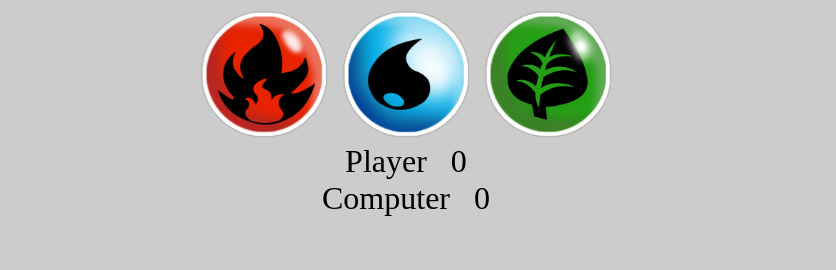
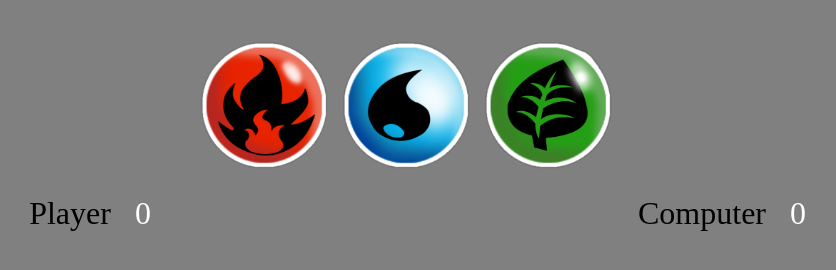
Before and after one commit to HenryQHuynh/rpsGame, a plain HTML site: page index.html in a window 1280 px wide. Shown: the whole page, without its empty margins (234-1070 px from the left). Drawn offline with Linux system fonts and the light colour scheme.

Commit message:
Adding in basic JS code for selection functionality

```diff
--- a/index.html
+++ b/index.html
@@ -10,9 +10,15 @@
 </head>
 <body>
    <div class="selections">
-      <button class="selection"><img class="resize" src="pics/fire.png" alt="fire"></button>
-      <button class="selection"><img class="resize" src="pics/water.png" alt="water"></button>
-      <button class="selection"><img class="resize" src="pics/grass.png" alt="grass"></button>
+      <button class="selection" data-selection="fire">
+         <img class="resize" src="pics/fire.png" alt="fire">
+      </button>
+      <button class="selection" data-selection="water">
+         <img class="resize" src="pics/water.png" alt="water">
+      </button>
+      <button class="selection" data-selection="grass">
+         <img class="resize" src="pics/grass.png" alt="grass">
+      </button>
    </div>
    <div class="results">
       <div>
@@ -23,6 +29,12 @@
          Computer
          <span class="result-score">0</span>
       </div>
+      <!-- <div class="result-selection winner">
+         <img class="resize" src="pics/fire.png" alt="fire">
+      </div>
+      <div class="result-selection">
+         <img class="resize" src="pics/grass.png" alt="grass">
+      </div> -->
    </div>
 </body>
 </html>
--- a/script.js
+++ b/script.js
@@ -0,0 +1,12 @@
+const selectionButtons = document.querySelectorAll('[data-selection]')
+
+selectionButtons.forEach(selectionButton => {
+   selectionButton.addEventlistener('click', e => {
+      const selectionName = selectionButton.dataset.selection
+      makeSelection(selectionName)
+   })
+})
+
+function makeSelection(selection) {
+   console.log(selection)
+}
--- a/styles.css
+++ b/styles.css
@@ -1,5 +1,5 @@
 body {
-   background-color: #ccc;
+   background-color: grey;
 }
 
 .selections {
@@ -12,8 +12,10 @@ body {
    border: none;
    outline: none;
    cursor: pointer;
+   font-size: 2rem;
    transition: 100ms;
    margin: 0.05rem;
+   margin-top: 2rem;
 }
 
 .resize {
@@ -25,10 +27,10 @@ body {
 }
 
 .results {
-
+   margin-top: 1rem;
    display: grid;
    justify-content: center;
-   grid-template-columns: repeat(2, lfr);
+   grid-template-columns: repeat(2, 1fr);
    justify-items: center;
    align-items: center;
    font-size: 2rem;
@@ -36,5 +38,13 @@ body {
 
 .result-score {
    margin-left: 1rem;
-   color: black;
+   color: white;
 }
+
+.result-selection {
+   opacity: 0.30;
+}
+
+.result-selection.winner {
+   opacity: 1;
+}
```
